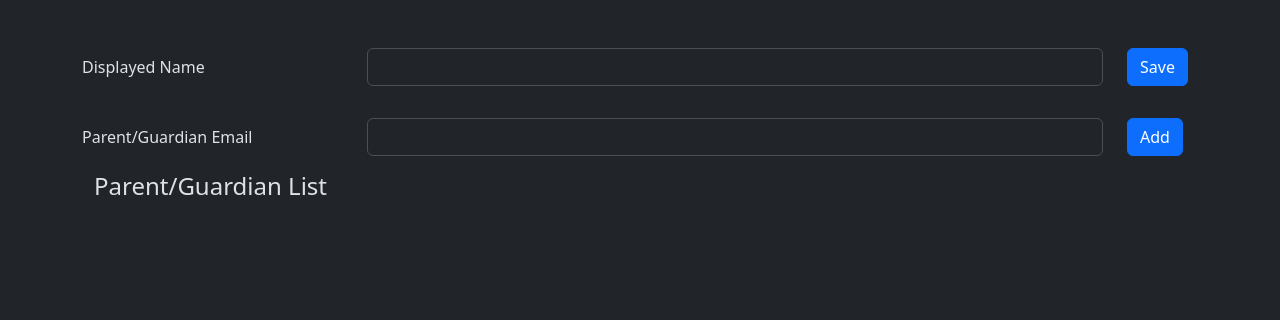
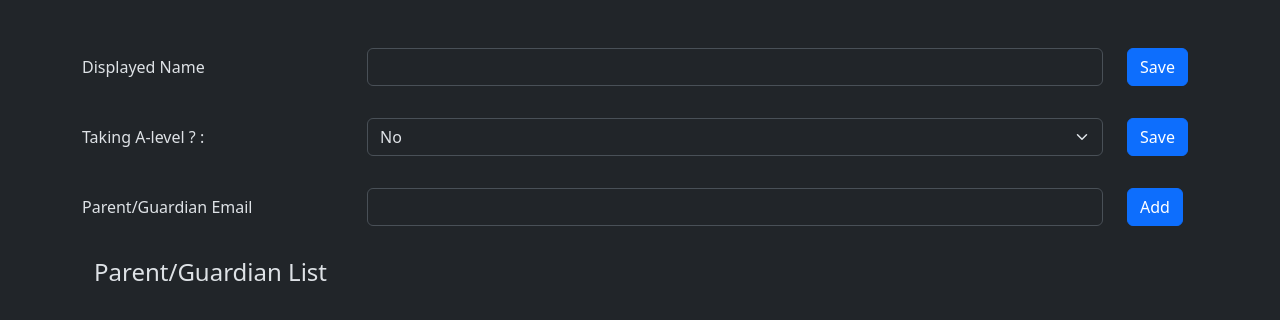
Before and after one commit to KhunakornP/A-plus-management, a Django app: template manager/templates/manager/profile.html in a window 1280 px wide. Shown: the part 86-406 px from the top of the page. Run offline with Django 4.2, Linux system fonts and the light colour scheme; the template is opened without the code that fills it, so the values that code supplies are empty; some libraries are stand-ins or nearby versions.

Commit message:
add update_a_level_permission to profile page

```diff
--- a/manager/templates/manager/profile.html
+++ b/manager/templates/manager/profile.html
@@ -30,6 +30,27 @@
       </div>
     </form>
     {% if not perms.manager.is_parent %}
+      <form action="{% url 'manager:update_a_level' %}" method="post">
+        {% csrf_token %}
+        <div class="row mb-3">
+          <label for="choice" class="col-sm-3 col-form-label">Taking A-level ? :</label>
+          <div class="col-sm-8">
+            <select name="choice" id="choice" class="form-select">
+              {% if perms.manager.is_taking_A_levels %}
+                <option selected value="Yes">Yes</option>
+                <option value="No">No</option>
+              {% else %}
+                <option value="Yes">Yes</option>
+                <option selected value="No">No</option>
+              {% endif %}
+            </select>
+          </div>
+          <div class="col-sm-1">
+            <button type="submit" class="btn btn-primary mb-3">Save</button>
+          </div>
+        </div>
+      </form>
+
       <form action="{% url 'manager:add_parent' %}" method="post">
         {% csrf_token %}
         <div class="row mb-3">
@@ -38,10 +59,11 @@
             <input type="email" name="email" id="email" class="form-control">
           </div>
           <div class="col-sm-1">
-            <button type="submit" class="btn btn-primary">Add</button>
+            <button type="submit" class="btn btn-primary mb-3">Add</button>
           </div>
         </div>
       </form>
+
       <div class="row">
         <h4>Parent/Guardian List</h4>
         <div style="overflow: auto;">
--- a/manager/urls.py
+++ b/manager/urls.py
@@ -6,10 +6,11 @@ app_name = "manager"
 urlpatterns = [
     path("login/", views.LoginView.as_view(), name="main_login"),
     path("profile/", views.ProfileView.as_view(), name="profile"),
-    path("profile/update", views.update_displayed_name, name="update_displayed_name"),
+    path("profile/update_name", views.update_displayed_name, name="update_displayed_name"),
     path("profile/add_parent", views.add_parent, name="add_parent"),
     path("profile/remove_parent", views.remove_parent, name="remove_parent"),
     path("profile/remove_child", views.remove_child, name="remove_child"),
+    path("profile/update_a_level", views.update_a_level_permission, name="update_a_level"),
     path("taskboard/", views.TaskboardIndexView.as_view(), name="taskboard_index"),
     path("taskboard/<int:pk>/", views.TaskboardView.as_view(), name="taskboard"),
     path("calendar/", views.CalendarView.as_view(), name="calendar"),
```
Also changed, not shown: manager/tests/templates_for_tests.py (+1 -2 lines), manager/tests/test_update_a_level_permission.py (added, +50 -0 lines), manager/views/profile.py (+22 -4 lines).
